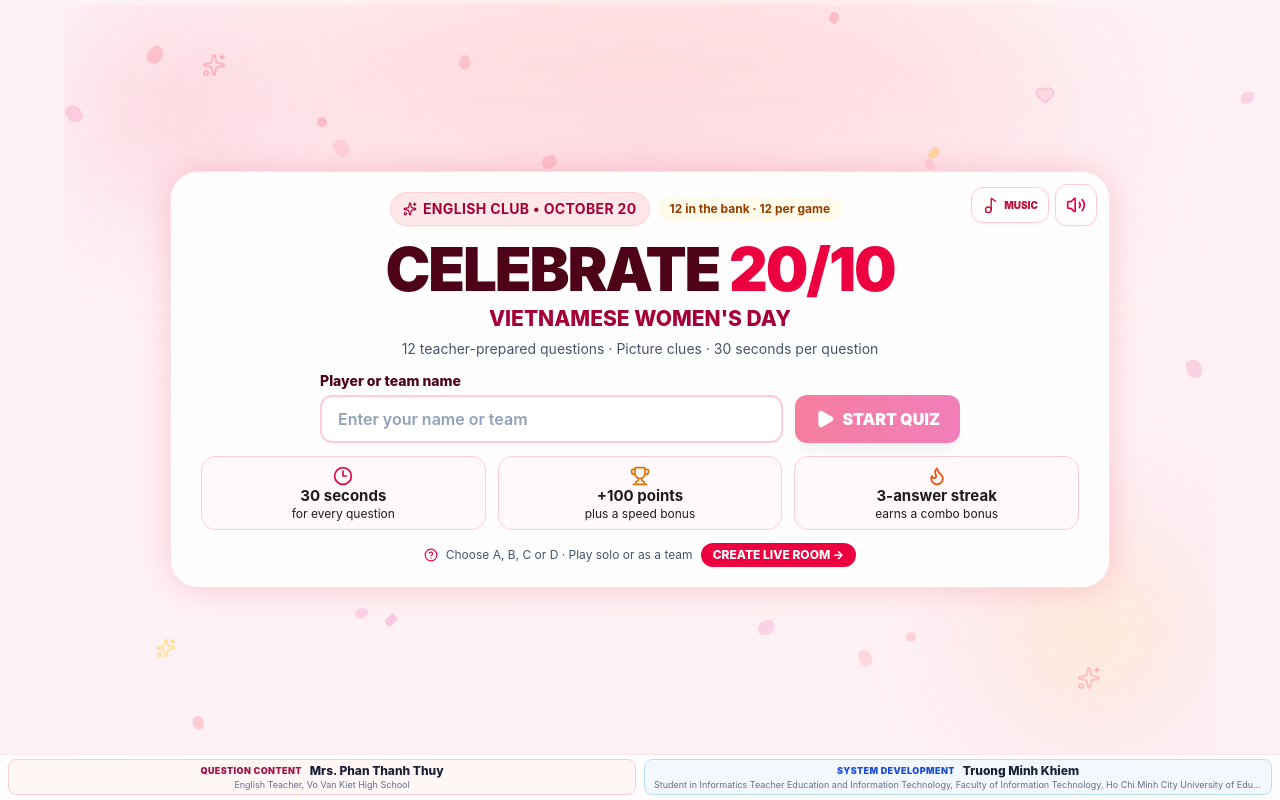
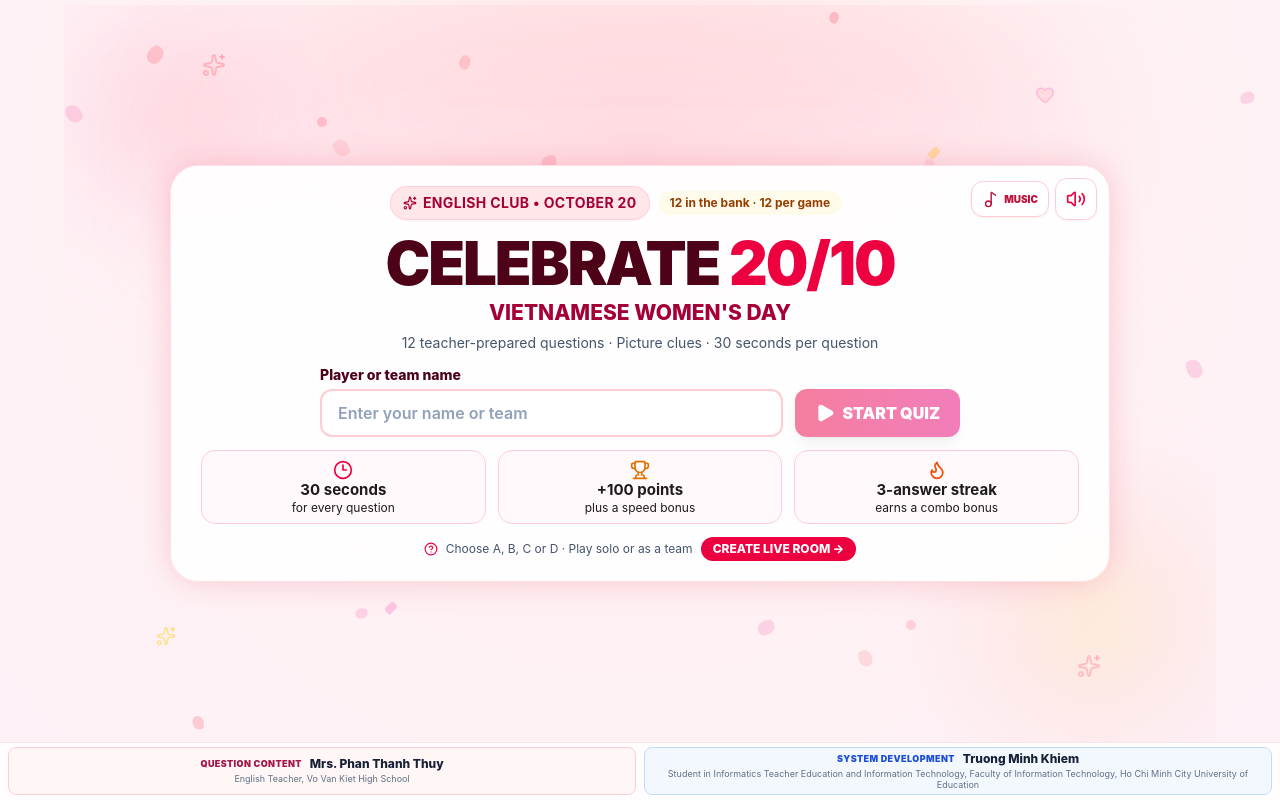
Before and after one commit to remyvnkhiemtruong/vui-cung-2010, a Next.js app: page / in a window 1280 px wide. Built offline with nearby package versions, Linux system fonts and the light colour scheme.

Commit message:
style(credits): wrap full affiliation on desktop without clipping

```diff
--- a/src/app/globals.css
+++ b/src/app/globals.css
@@ -375,11 +375,13 @@ body { min-height:0; }
   color:#172036;font-weight:850;font-size:12px;line-height:1.15;
 }
 .credit-ribbon-role{
-  display:block;width:100%;max-width:100%;min-width:0;overflow:hidden;
-  text-overflow:ellipsis;white-space:nowrap;font-size:9px;
-  line-height:1.15;color:#617086;
+  display:block;width:100%;max-width:100%;min-width:0;
+  white-space:normal;overflow-wrap:anywhere;font-size:9px;
+  line-height:1.25;color:#617086;
 }
-@media(max-width:1150px){
+@media(max-width:850px){
+  /* Smaller devices show both names without losing quiz space;
+     full affiliations remain in each card's title and accessible markup. */
   .credit-ribbon-role{display:none}
   .credit-ribbon-item{min-height:29px}
 }
```
